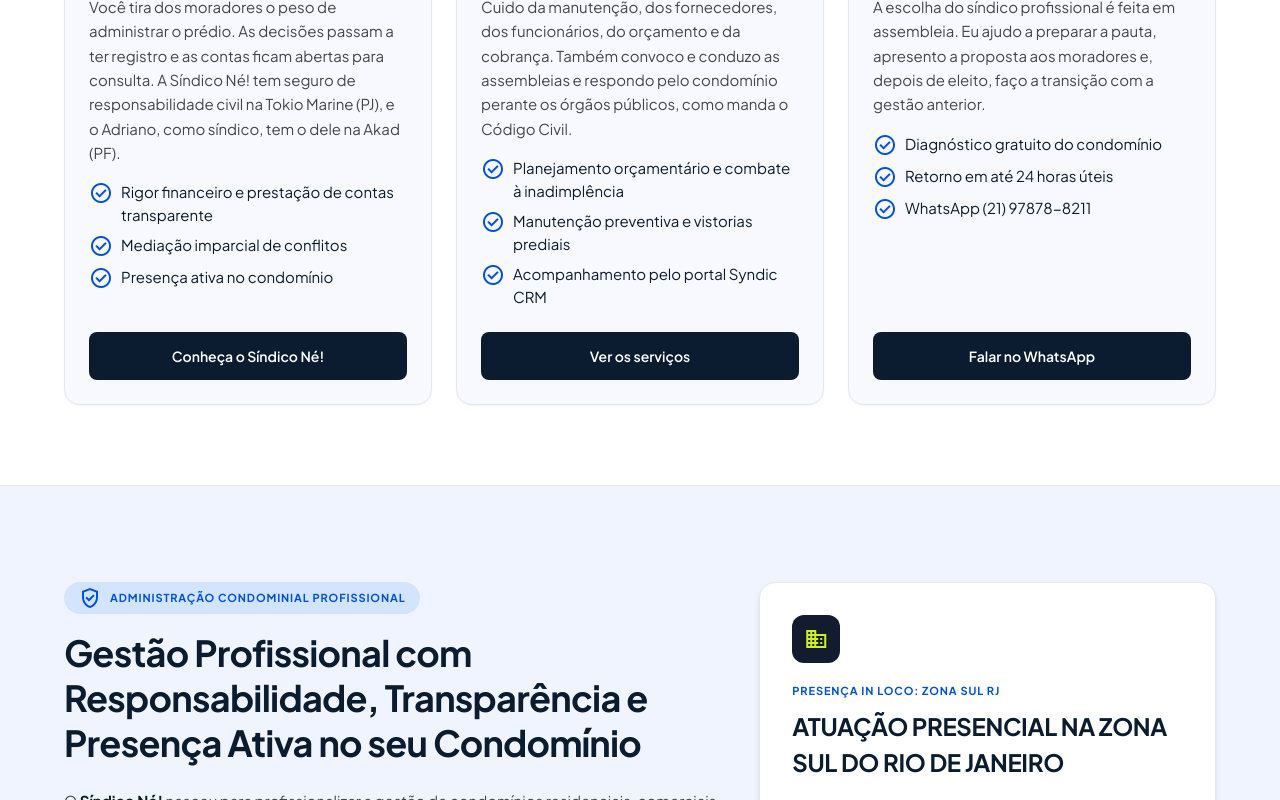
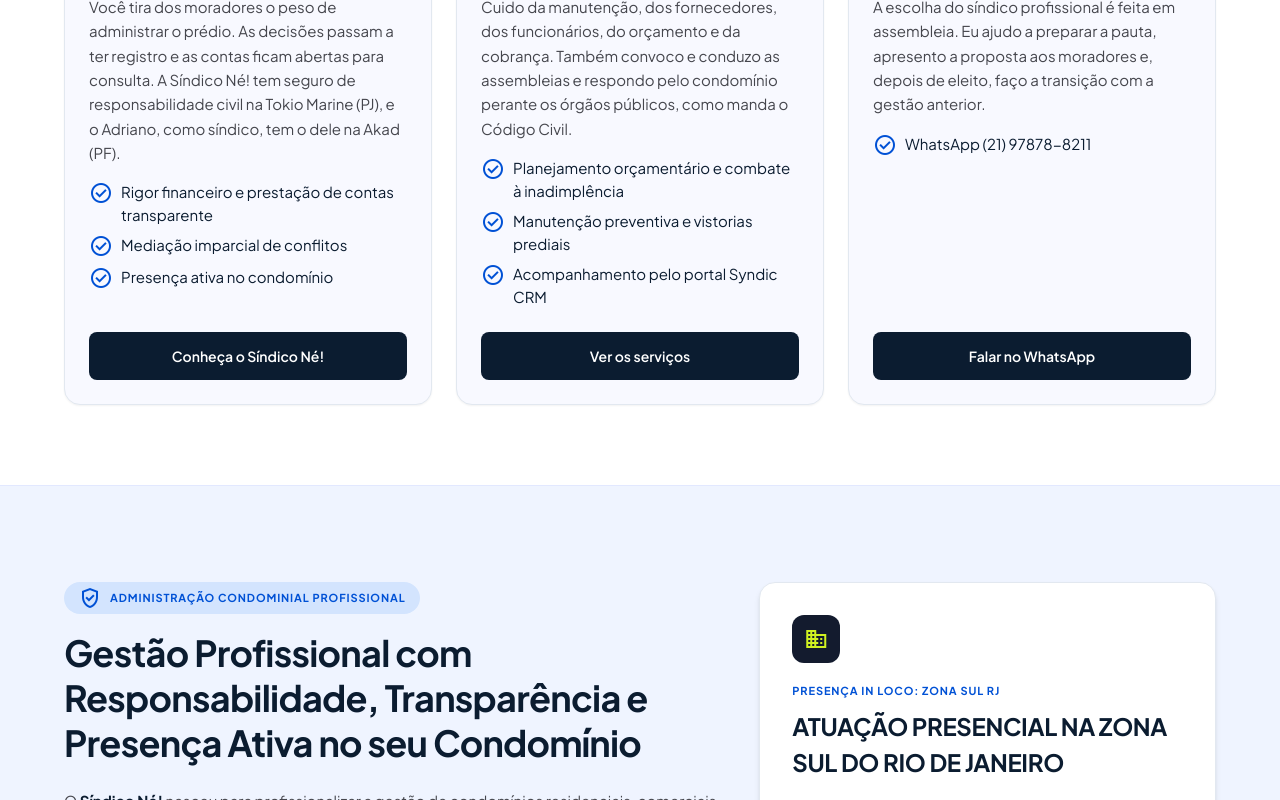
Before and after one commit to BuggyToledo/sindico_ne_site, a Next.js app: page / in a window 1280 px wide. Shown: the part 1480-2280 px from the top of the page. Built offline with nearby package versions, Linux system fonts and the light colour scheme.

Commit message:
copy: remove 'Diagnóstico gratuito' e 'Retorno em até 24 horas úteis'

```diff
--- a/content/posts/a-fachada-do-seu-condominio-pode-ser-o-maior-risco-juridico-do-sindico.md
+++ b/content/posts/a-fachada-do-seu-condominio-pode-ser-o-maior-risco-juridico-do-sindico.md
@@ -94,8 +94,8 @@ faq:
 cta:
   heading: Como está o planejamento de manutenção de fachada no seu condomínio?
   description: >-
-    Fale com a Síndico Né! e faça um diagnóstico gratuito da gestão e manutenção
-    preventiva do seu edifício na Zona Sul do Rio.
+    Fale com a Síndico Né! sobre a gestão e a manutenção preventiva do seu
+    edifício na Zona Sul do Rio.
   buttonText: Entre em contato
   buttonHref: /contato/
   secondaryButtonText: Falar pelo WhatsApp
--- a/src/app/page.tsx
+++ b/src/app/page.tsx
@@ -396,24 +396,6 @@ export default async function HomePage() {
                   className="material-symbols-outlined text-[#0051d5] text-[16px]"
                   aria-hidden="true"
                 >
-                  check_circle
-                </span>
-                Diagnóstico Gratuito
-              </span>
-              <span className="flex items-center gap-1.5">
-                <span
-                  className="material-symbols-outlined text-[#0051d5] text-[16px]"
-                  aria-hidden="true"
-                >
-                  schedule
-                </span>
-                Retorno em até 24 horas úteis
-              </span>
-              <span className="flex items-center gap-1.5">
-                <span
-                  className="material-symbols-outlined text-[#0051d5] text-[16px]"
-                  aria-hidden="true"
-                >
                   lock
                 </span>
                 Dados protegidos sob a LGPD
--- a/src/components/home/SindicoProfissionalBlocks.tsx
+++ b/src/components/home/SindicoProfissionalBlocks.tsx
@@ -45,8 +45,6 @@ const BLOCKS: Block[] = [
     title: "Como contratar",
     text: "A escolha do síndico profissional é feita em assembleia. Eu ajudo a preparar a pauta, apresento a proposta aos moradores e, depois de eleito, faço a transição com a gestão anterior.",
     items: [
-      "Diagnóstico gratuito do condomínio",
-      "Retorno em até 24 horas úteis",
       `WhatsApp ${SITE_CONFIG.contact.whatsappDisplay}`,
     ],
     cta: {
```
